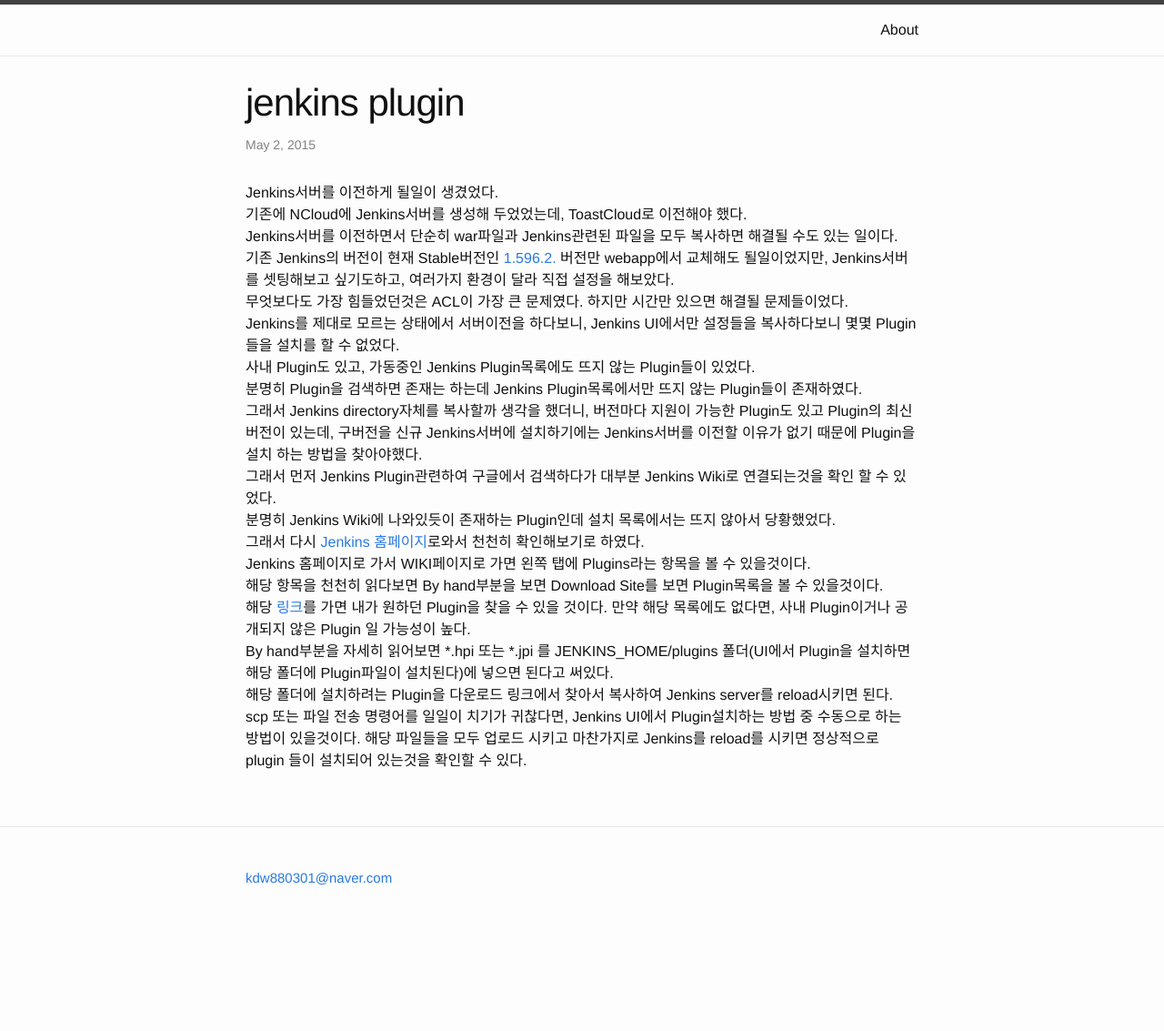
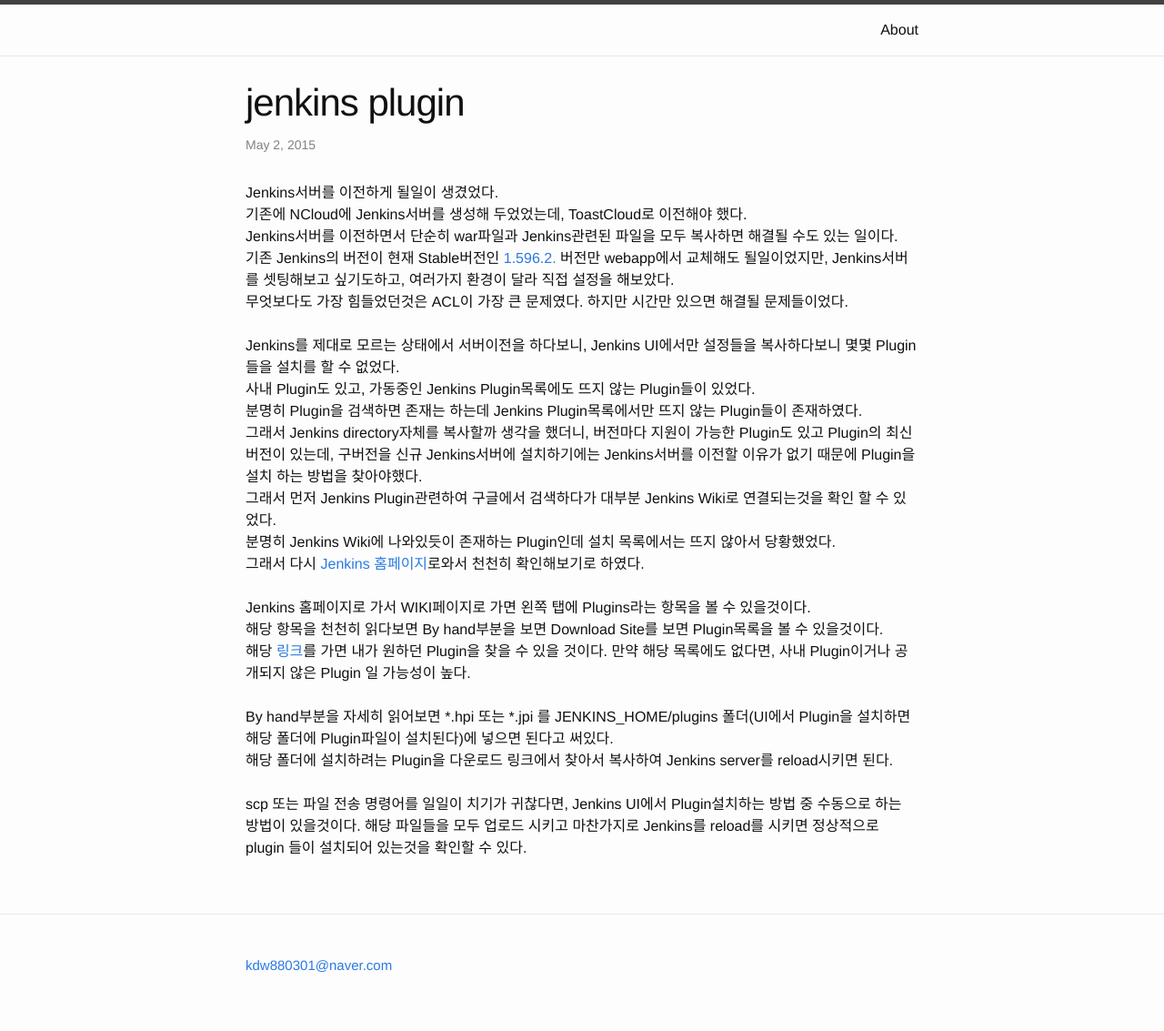
Before and after one commit to donghwi-kim/donghwi-kim.github.io, a Jekyll site: the page built from _posts/2015-05-02-jenkins plugin.markdown, in a window 1280 px wide. Shown: the whole page at 91% size. Built offline with Jekyll 4.4.1, drawn with Linux system fonts in a browser that asks for light colours; before the commit the page ends 1037 px from its top, so only the background shows below that.

```diff
--- a/_posts/2015-05-02-jenkins plugin.markdown
+++ b/_posts/2015-05-02-jenkins plugin.markdown
@@ -9,17 +9,17 @@ Jenkins서버를 이전하게 될일이 생겼었다.<br>
 Jenkins서버를 이전하면서 단순히 war파일과 Jenkins관련된 파일을 모두 복사하면 해결될 수도 있는 일이다.<br>
 기존 Jenkins의 버전이 현재 Stable버전인 <a href="http://mirrors.jenkins-ci.org/war-stable/latest/jenkins.war">1.596.2.</a> 버전만 webapp에서 교체해도 될일이었지만, Jenkins서버를 셋팅해보고 싶기도하고, 여러가지 환경이 달라 직접 설정을 해보았다.
 <br>
-무엇보다도 가장 힘들었던것은 ACL이 가장 큰 문제였다. 하지만 시간만 있으면 해결될 문제들이었다.<br>
+무엇보다도 가장 힘들었던것은 ACL이 가장 큰 문제였다. 하지만 시간만 있으면 해결될 문제들이었다.<br><br>
 Jenkins를 제대로 모르는 상태에서 서버이전을 하다보니, Jenkins UI에서만 설정들을 복사하다보니 몇몇 Plugin들을 설치를 할 수 없었다.<br>
 사내 Plugin도 있고, 가동중인 Jenkins Plugin목록에도 뜨지 않는 Plugin들이 있었다.<br>
 분명히 Plugin을 검색하면 존재는 하는데 Jenkins Plugin목록에서만 뜨지 않는 Plugin들이 존재하였다.<br>
 그래서 Jenkins directory자체를 복사할까 생각을 했더니, 버전마다 지원이 가능한 Plugin도 있고 Plugin의 최신버전이 있는데, 구버전을 신규 Jenkins서버에 설치하기에는 Jenkins서버를 이전할 이유가 없기 때문에 Plugin을 설치 하는 방법을 찾아야했다.<br>
 그래서 먼저 Jenkins Plugin관련하여 구글에서 검색하다가 대부분 Jenkins Wiki로 연결되는것을 확인 할 수 있었다.<br>
 분명히 Jenkins Wiki에 나와있듯이 존재하는 Plugin인데 설치 목록에서는 뜨지 않아서 당황했었다.<br>
-그래서 다시 <a href="https://jenkins-ci.org">Jenkins 홈페이지</a>로와서 천천히 확인해보기로 하였다.<br>
+그래서 다시 <a href="https://jenkins-ci.org">Jenkins 홈페이지</a>로와서 천천히 확인해보기로 하였다.<br><br>
 Jenkins 홈페이지로 가서 WIKI페이지로 가면 왼쪽 탭에 Plugins라는 항목을 볼 수 있을것이다.<br>
 해당 항목을 천천히 읽다보면 By hand부분을 보면 Download Site를 보면 Plugin목록을 볼 수 있을것이다.<br>
-해당 <a href="http://updates.jenkins-ci.org/download/plugins/">링크</a>를 가면 내가 원하던 Plugin을 찾을 수 있을 것이다. 만약 해당 목록에도 없다면, 사내 Plugin이거나 공개되지 않은 Plugin 일 가능성이 높다.<br>
+해당 <a href="http://updates.jenkins-ci.org/download/plugins/">링크</a>를 가면 내가 원하던 Plugin을 찾을 수 있을 것이다. 만약 해당 목록에도 없다면, 사내 Plugin이거나 공개되지 않은 Plugin 일 가능성이 높다.<br><br>
 By hand부분을 자세히 읽어보면 *.hpi 또는 *.jpi 를 JENKINS_HOME/plugins 폴더(UI에서 Plugin을 설치하면 해당 폴더에 Plugin파일이 설치된다)에 넣으면 된다고 써있다.<br>
-해당 폴더에 설치하려는 Plugin을 다운로드 링크에서 찾아서 복사하여 Jenkins server를 reload시키면 된다.<br>
+해당 폴더에 설치하려는 Plugin을 다운로드 링크에서 찾아서 복사하여 Jenkins server를 reload시키면 된다.<br><br>
 scp 또는 파일 전송 명령어를 일일이 치기가 귀찮다면, Jenkins UI에서 Plugin설치하는 방법 중 수동으로 하는 방법이 있을것이다. 해당 파일들을 모두 업로드 시키고 마찬가지로 Jenkins를 reload를 시키면 정상적으로 plugin 들이 설치되어 있는것을 확인할 수 있다.
```
